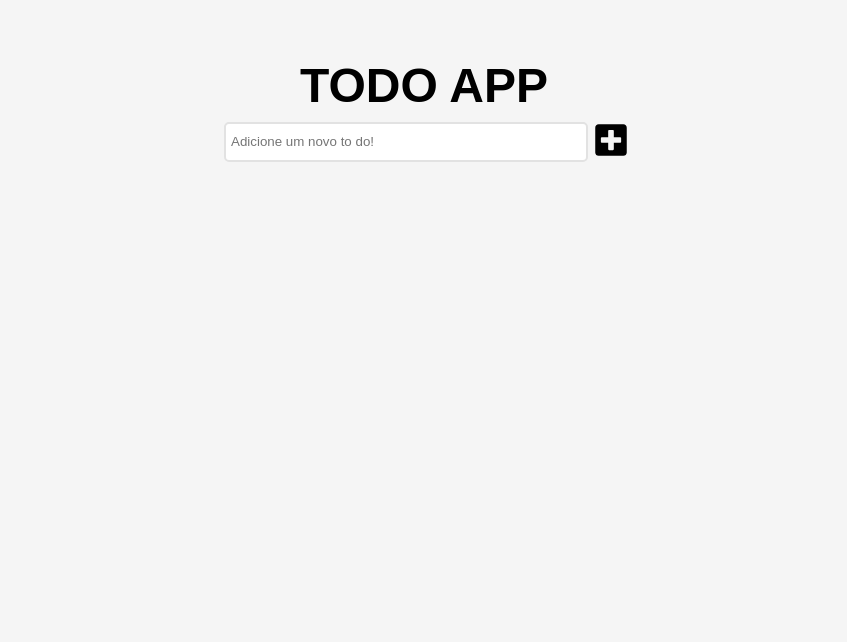
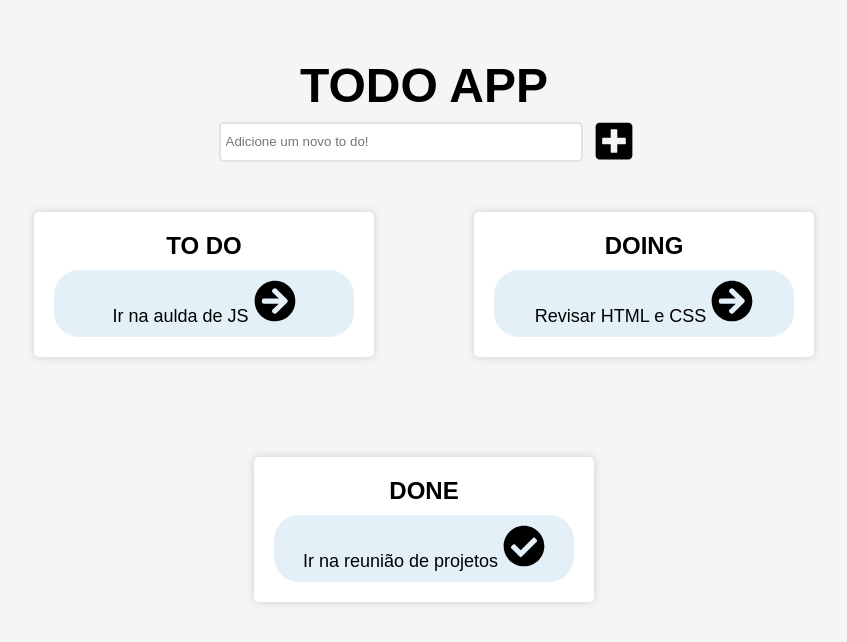
Before and after one commit to JVitorRetucci/r-todolist-frontend, a React (Create React App) app: page / in a window 1280 px wide. Shown: the top 642 px of the page, without its empty margins (216-1063 px from the left). Built offline with nearby package versions, Linux system fonts and the light colour scheme.

Commit message:
Correções/Cards e Items adicionados

```diff
--- a/public/index.html
+++ b/public/index.html
@@ -2,42 +2,21 @@
 <html lang="en">
   <head>
     <meta charset="utf-8" />
-    <link rel="icon" href="%PUBLIC_URL%/computer_23805.ico" />
+    <link rel="icon" href="%PUBLIC_URL%/check_24016.ico" />
     <meta name="viewport" content="width=device-width, initial-scale=1" />
     <meta name="theme-color" content="#000000" />
     <meta
       name="description"
       content="Web site created using create-react-app"
     />
-    <link rel="apple-touch-icon" href="logo192.png" />
-    <!--
-      manifest.json provides metadata used when your web app is installed on a
-      user's mobile device or desktop. See https://developers.google.com/web/fundamentals/web-app-manifest/
-    -->
+
     <link rel="manifest" href="%PUBLIC_URL%/manifest.json" />
-    <!--
-      Notice the use of %PUBLIC_URL% in the tags above.
-      It will be replaced with the URL of the `public` folder during the build.
-      Only files inside the `public` folder can be referenced from the HTML.
 
-      Unlike "/favicon.ico" or "favicon.ico", "%PUBLIC_URL%/favicon.ico" will
-      work correctly both with client-side routing and a non-root public URL.
-      Learn how to configure a non-root public URL by running `npm run build`.
-    -->
     <title>Todo App</title>
   </head>
   <body>
     <noscript>You need to enable JavaScript to run this app.</noscript>
     <div id="root"></div>
-    <!--
-      This HTML file is a template.
-      If you open it directly in the browser, you will see an empty page.
 
-      You can add webfonts, meta tags, or analytics to this file.
-      The build step will place the bundled scripts into the <body> tag.
-
-      To begin the development, run `npm start` or `yarn start`.
-      To create a production bundle, use `npm run build` or `yarn build`.
-    -->
   </body>
 </html>
--- a/src/App.js
+++ b/src/App.js
@@ -1,12 +1,14 @@
 import React from 'react';
 import './App.css';
 import Input from './components/input/input';
+import Cards from './components/cards/cards';
 
 function App() {
   return (
     <div className="App">
       <header>Todo app</header>
       <Input />
+      <Cards />
     </div>
   );
 }
--- a/src/components/cards/cards.js
+++ b/src/components/cards/cards.js
@@ -1 +1,34 @@
 import React, { Component } from 'react';
+import { FaArrowCircleRight, FaCheckCircle } from 'react-icons/fa';
+import './styles.css';
+
+export default class Cards extends Component{
+    state = {
+        todo: [],
+    }
+
+    render(){
+        return(
+            <div className="container">
+                <div className="card">
+                    <h2>To Do</h2>
+                    <ul id="todos">
+                        <li className="items">Ir na aulda de JS<button><FaArrowCircleRight className="icon" /></button></li>
+                    </ul>
+                </div>
+                <div className="card">
+                    <h2>Doing</h2>
+                    <ul id="doing">
+                        <li className="items">Revisar HTML e CSS<button><FaArrowCircleRight className="icon" /></button></li>
+                    </ul>
+                </div>
+                <div className="card">
+                    <h2>Done</h2>
+                    <ul id="done">
+                        <li className="items">Ir na reunião de projetos<button><FaCheckCircle className="icon" /></button></li>
+                    </ul>
+                </div>
+            </div>
+        )
+    }
+}
--- /dev/null
+++ b/src/components/cards/styles.css
@@ -0,0 +1,41 @@
+.container{
+    display: flex;
+    flex-wrap: wrap;
+    justify-content: center;
+}
+
+.container h2{
+    margin-bottom: 10px;
+    text-align: center;
+    text-transform: uppercase;
+}
+
+.card{
+    height: auto;
+    width: 300px;
+    margin: 50px;
+    padding: 20px;
+    background-color: white;
+    box-shadow: 0px 0px 8px rgb(0,0,0,0.16);
+    display: inline-block;
+    border-radius: 5px;
+    align-items: center;
+}
+
+.items{
+    list-style: none;
+    background-color: rgb(228, 240, 248);
+    margin-top: 10px;
+    padding: 10px;
+    border-radius: 25px;
+    font-size: 18px;
+    text-align: center;
+}
+
+.icon{
+    margin-left: 5px;
+}
+
+button:hover{
+    cursor: pointer;
+}
--- a/src/components/input/styles.css
+++ b/src/components/input/styles.css
@@ -18,6 +18,7 @@
 }
 
 button{
+    line-height: 100%;
     font-size: 100%;
     border: 0;
     background: none;
@@ -29,5 +30,5 @@ button{
 }
 
 .icon{
-    font-size: 36px;
+    font-size: 42px;
 }
```
Also changed, not shown: 1 other file (tests, documents, lock files or other folders).
